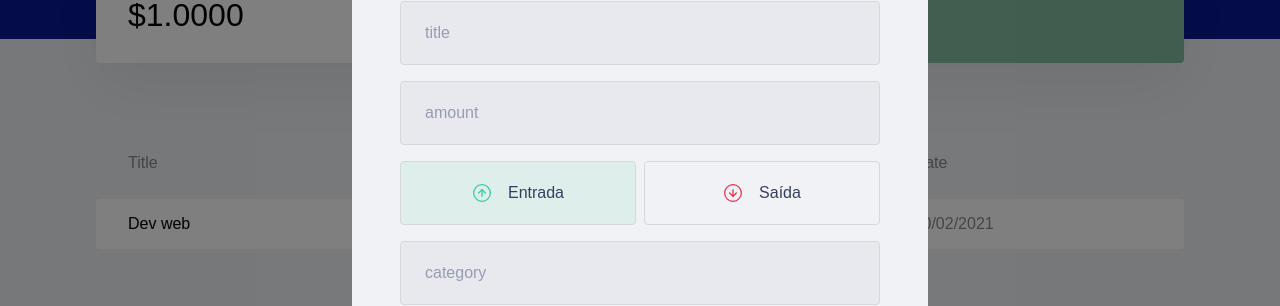
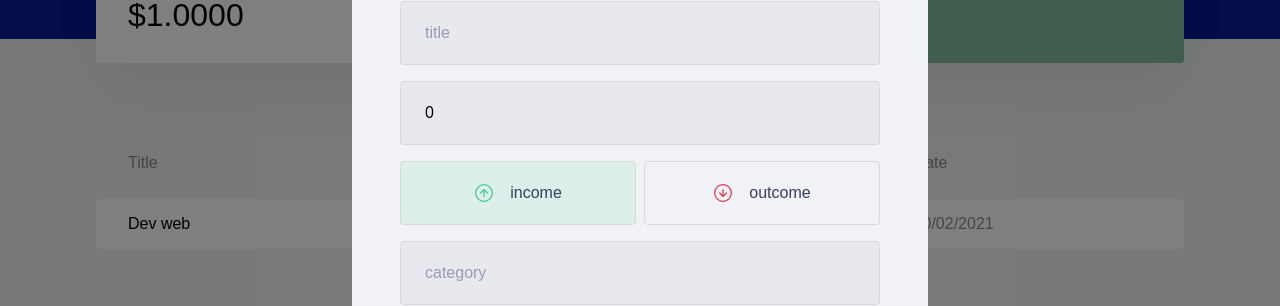
Before and after one commit to diebraga/App-finances, a React (Create React App) app: page / in a window 1280 px wide. Both pictures are taken after a click on the button "New transaction". Shown: the part 233-539 px from the top of the page. Built offline with nearby package versions, Linux system fonts and the light colour scheme; no server answers; what miragejs would draw is missing.

Commit message:
fake post req and fake db

```diff
--- a/src/components/TransactionModal/index.tsx
+++ b/src/components/TransactionModal/index.tsx
@@ -3,7 +3,8 @@ import Modal from 'react-modal'
 import closeSvg from '../../assets/close.svg';
 import incomeImg from '../../assets/income.svg';
 import outcomeImg from '../../assets/outcome.svg';
-import { useState } from 'react';
+import { useState, FormEvent } from 'react';
+import { api } from '../../services/api';
 
 interface TransactionModalProps {
   modalIsOpen: boolean
@@ -12,6 +13,22 @@ interface TransactionModalProps {
 
 export const TransactionModal = (props: TransactionModalProps): JSX.Element => {
   const [type, setType] = useState('deposit')
+  const [title, setTitle] = useState('')
+  const [value, setValue] = useState(0)
+  const [category, setCategory] = useState('')
+
+  function handleTransaction(event: FormEvent) {
+    event.preventDefault()
+
+    const data = {
+      type,
+      value,
+      title,
+      category,
+    }
+
+    api.post('/transactions', data)
+  }
 
   return (
     <>
@@ -28,17 +45,24 @@ export const TransactionModal = (props: TransactionModalProps): JSX.Element => {
         <Container>
         <h2>Register transaction</h2>
         <>
-          <input placeholder='title' />
-          <input placeholder='amount' type='number' />
-          <TransactionTypeContainer>
+          <input
+            placeholder='title'
+            value={title}
+            onChange={event => setTitle(event.target.value)} />
+          <input
+            placeholder='amount'
+            type='number'
+            value={value}
+            onChange={event => setValue(Number(event.target.value))} />
+          <TransactionTypeContainer onClick={handleTransaction}>
           <RadioBox
             type="button"
             onClick={() => setType('deposit')}
             isActive={type === 'deposit'}
             activeColor="green"
           >
-            <img src={incomeImg} alt="Entrada" />
-            <span>Entrada</span>
+            <img src={incomeImg} alt="income" />
+            <span>income</span>
           </RadioBox>
 
           <RadioBox
@@ -47,11 +71,14 @@ export const TransactionModal = (props: TransactionModalProps): JSX.Element => {
             isActive={type === 'withdraw'}
             activeColor="red"
           >
-            <img src={outcomeImg} alt="Saída" />
-            <span>Saída</span>
+            <img src={outcomeImg} alt="outcome" />
+            <span>outcome</span>
           </RadioBox>
           </TransactionTypeContainer>
-          <input placeholder='category' />
+          <input
+            placeholder='category'
+            value={category}
+            onChange={event => setCategory(event.target.value)} />
           <button type='submit'>
             submit
           </button>
```
